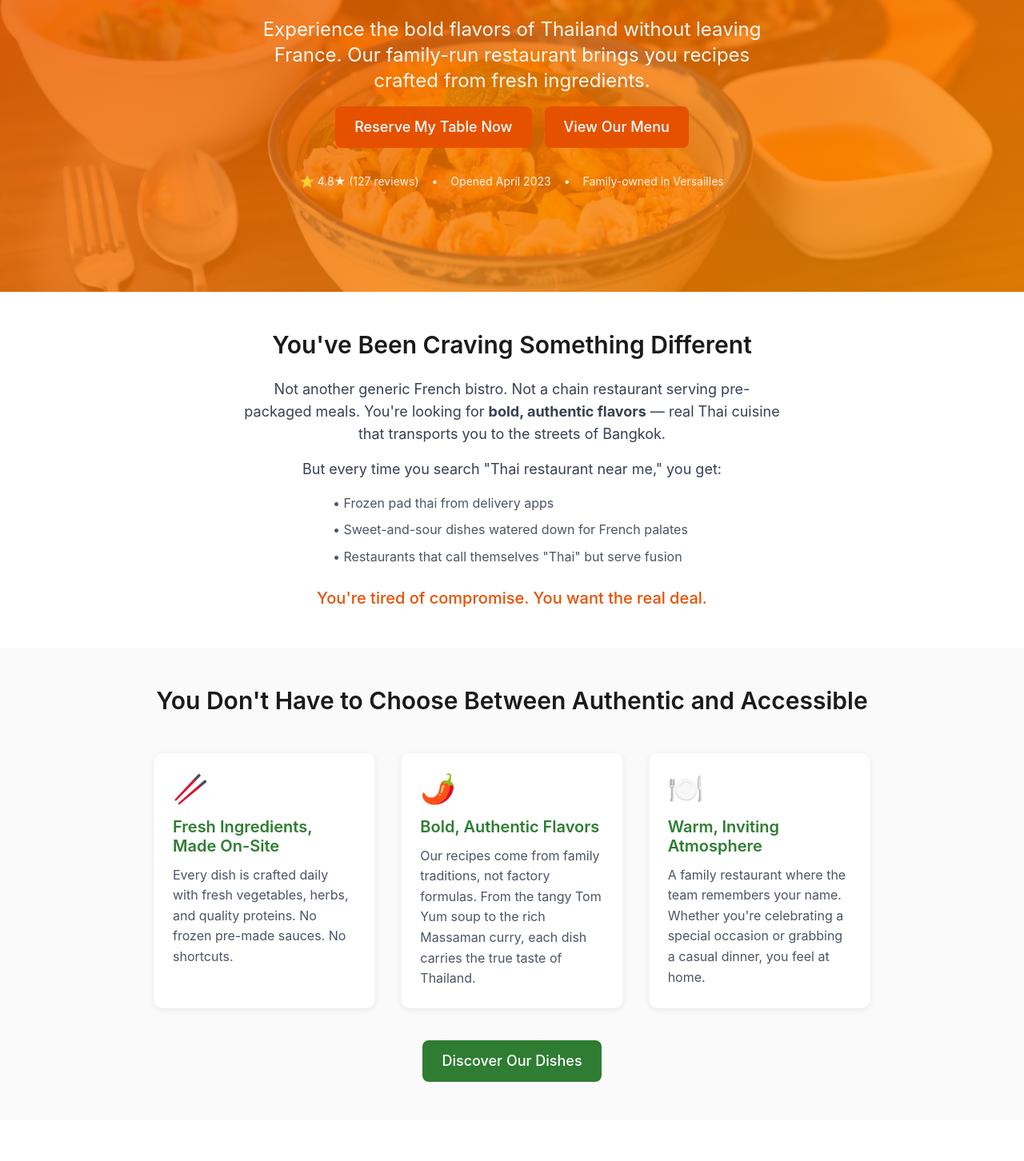
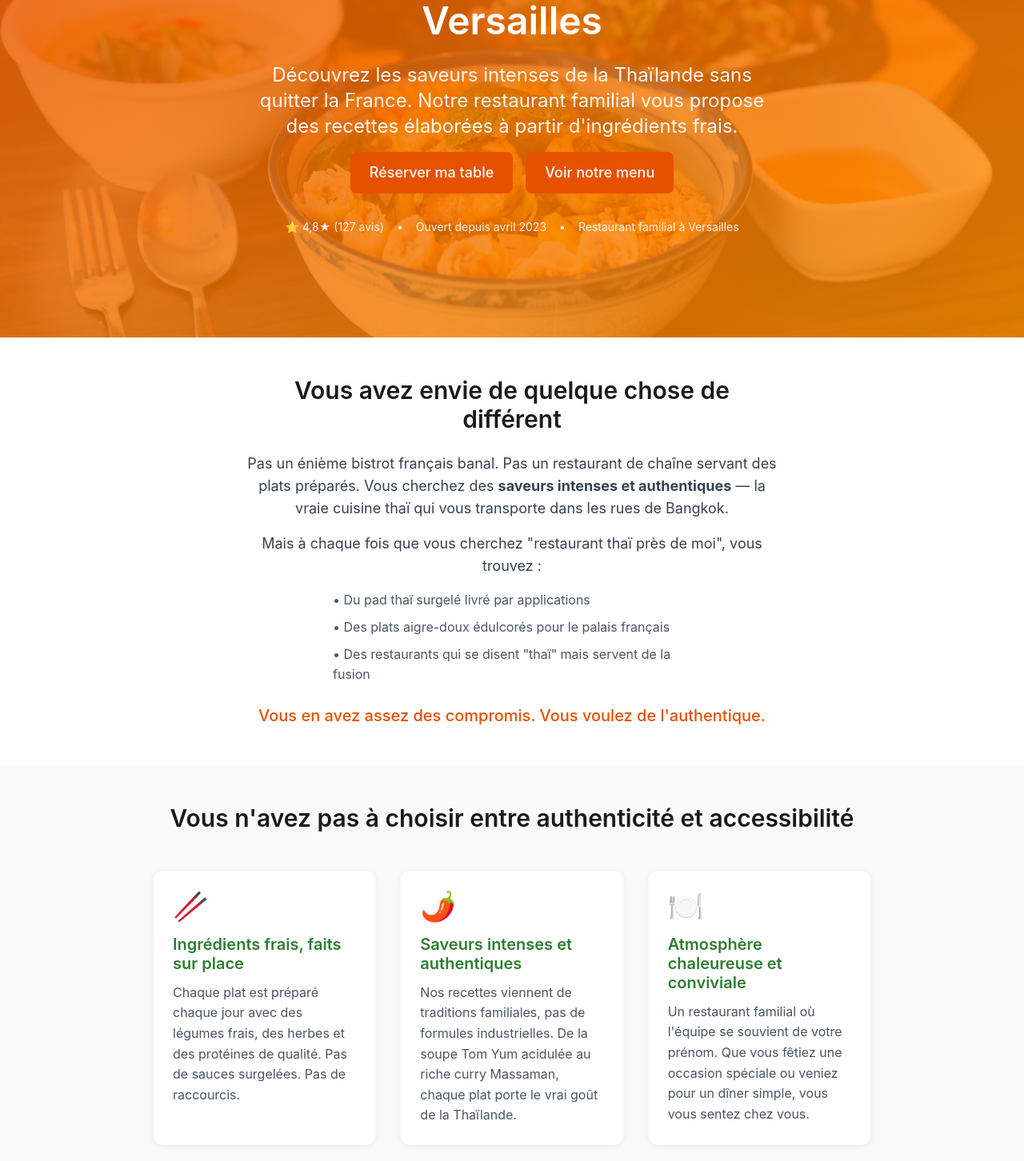
Before and after one commit to luongnv89/nakhonthai-versailles, a React (Vite) app: page / in a window 1280 px wide. Shown: the part 328-1780 px from the top of the page at 80% size. Built offline with nearby package versions, Linux system fonts and the light colour scheme.

Commit message:
feat: translate UI to French, replace Zenchef credit with bettersite.dev

```diff
--- a/src/App.jsx
+++ b/src/App.jsx
@@ -2,33 +2,33 @@ import { useState } from 'react'
 import './App.css'
 
 const menuData = {
-  starters: [
-    { name: "Soupe Tom Yum", description: "Soup with lemongrass, galangal, mushrooms and chili", price: "8,50 €", tags: ["S"] },
-    { name: "Soupe Tom Kha", description: "Coconut milk soup with galangal and mushrooms", price: "8,50 €", tags: [] },
-    { name: "Nem", description: "Crispy spring rolls with vegetables", price: "7,50 €", tags: ["V"] },
-    { name: "Satay", description: "Grilled chicken skewers with peanut sauce", price: "9,00 €", tags: [] },
-    { name: "Papaya Salad", description: "Green papaya salad with tomatoes and peanuts", price: "9,50 €", tags: ["V", "S"] },
+  entrées: [
+    { name: "Soupe Tom Yum", description: "Soupe à la citronnelle, galanga, champignons et piment", price: "8,50 €", tags: ["S"] },
+    { name: "Soupe Tom Kha", description: "Soupe au lait de coco avec galanga et champignons", price: "8,50 €", tags: [] },
+    { name: "Nem", description: "Rouleaux de printemps croustillants aux légumes", price: "7,50 €", tags: ["V"] },
+    { name: "Satay", description: "Brochettes de poulet grillé, sauce cacahuète", price: "9,00 €", tags: [] },
+    { name: "Salade de Papaye", description: "Salade de papaye verte aux tomates et cacahuètes", price: "9,50 €", tags: ["V", "S"] },
   ],
-  mains: [
-    { name: "Pad Thai", description: "Stir-fried rice noodles with shrimp, eggs and peanuts", price: "16,50 €", tags: [] },
-    { name: "Massaman Curry", description: "Curry with potatoes, peanuts and coconut milk", price: "15,50 €", tags: [] },
-    { name: "Green Curry", description: "Thai green curry with bamboo shoots and Thai basil", price: "15,50 €", tags: ["S"] },
-    { name: "Red Curry", description: "Thai red curry with vegetables", price: "15,00 €", tags: ["S"] },
-    { name: "Basil Chicken", description: "Stir-fried chicken with holy basil and chili", price: "14,50 €", tags: ["S"] },
-    { name: "Pad See Ew", description: "Stir-fried rice noodles with soy sauce", price: "14,50 €", tags: ["V"] },
-    { name: "Thai Fried Rice", description: "Fried rice with vegetables and choice of meat", price: "13,50 €", tags: [] },
-    { name: "Tiger Prawns", description: "Grilled tiger prawns with garlic sauce", price: "22,00 €", tags: [] },
+  plats: [
+    { name: "Pad Thaï", description: "Nouilles de riz sautées aux crevettes, œufs et cacahuètes", price: "16,50 €", tags: [] },
+    { name: "Curry Massaman", description: "Curry aux pommes de terre, cacahuètes et lait de coco", price: "15,50 €", tags: [] },
+    { name: "Curry Vert", description: "Curry vert thaï aux pousses de bambou et basilic thaï", price: "15,50 €", tags: ["S"] },
+    { name: "Curry Rouge", description: "Curry rouge thaï aux légumes", price: "15,00 €", tags: ["S"] },
+    { name: "Poulet au Basilic", description: "Poulet sauté au basilic sacré et piment", price: "14,50 €", tags: ["S"] },
+    { name: "Pad See Ew", description: "Nouilles de riz sautées à la sauce soja", price: "14,50 €", tags: ["V"] },
+    { name: "Riz Sauté Thaï", description: "Riz sauté aux légumes avec viande au choix", price: "13,50 €", tags: [] },
+    { name: "Gambas Tigrées", description: "Gambas tigrées grillées, sauce à l'ail", price: "22,00 €", tags: [] },
   ],
   desserts: [
-    { name: "Mango Sticky Rice", description: "Sweet coconut sticky rice with fresh mango", price: "8,50 €", tags: ["V"] },
-    { name: "Coconut Ice Cream", description: "Home-made coconut ice cream", price: "6,00 €", tags: ["V"] },
-    { name: "Thai Tea Crème Brûlée", description: "Thai tea flavored custard with caramelized sugar", price: "7,50 €", tags: ["V"] },
+    { name: "Riz Gluant à la Mangue", description: "Riz gluant à la noix de coco et mangue fraîche", price: "8,50 €", tags: ["V"] },
+    { name: "Glace à la Noix de Coco", description: "Glace maison à la noix de coco", price: "6,00 €", tags: ["V"] },
+    { name: "Crème Brûlée au Thé Thaï", description: "Crème parfumée au thé thaï avec sucre caramélisé", price: "7,50 €", tags: ["V"] },
   ],
-  drinks: [
-    { name: "Thai Tea", description: "Sweet Thai iced tea", price: "4,50 €", tags: ["V"] },
-    { name: "Thai Coffee", description: "Thai style iced coffee", price: "4,50 €", tags: ["V"] },
-    { name: "Fresh Coconut", description: "Fresh coconut water", price: "5,00 €", tags: ["V"] },
-    { name: "Lemongrass Tea", description: "Hot or iced lemongrass infusion", price: "4,00 €", tags: ["V"] },
+  boissons: [
+    { name: "Thé Thaï", description: "Thé glacé thaï sucré", price: "4,50 €", tags: ["V"] },
+    { name: "Café Thaï", description: "Café glacé à la thaïlandaise", price: "4,50 €", tags: ["V"] },
+    { name: "Noix de Coco Fraîche", description: "Eau de coco fraîche", price: "5,00 €", tags: ["V"] },
+    { name: "Infusion Citronnelle", description: "Infusion de citronnelle chaude ou glacée", price: "4,00 €", tags: ["V"] },
   ]
 }
 
@@ -37,42 +37,42 @@ const photos = Array.from({ length: 17 }, (_, i) => `${BASE}images/photo-${i + 1
 
 const testimonials = [
   {
-    quote: "The most authentic Thai food I've found in Versailles. The Pad Thai was incredible — you can tell everything is fresh and made with care.",
+    quote: "La cuisine thaï la plus authentique que j'ai trouvée à Versailles. Le Pad Thaï était incroyable — on sent que tout est frais et fait avec soin.",
     name: "Marie L.",
     role: "Versailles"
   },
   {
-    quote: "Finally a place that gets Thai cuisine right! The Green Curry has the perfect balance of spice. We're now regulars.",
+    quote: "Enfin un endroit qui maîtrise la cuisine thaïlandaise ! Le curry vert a un équilibre parfait entre épices et saveurs. Nous sommes devenus des habitués.",
     name: "Jean-Pierre D.",
-    role: "Local Resident"
+    role: "Habitant local"
   },
   {
-    quote: "A real gem in Versailles. We took our tourist friends here and everyone loved it.",
+    quote: "Un vrai bijou à Versailles. Nous y avons emmené nos amis touristes et tout le monde a adoré.",
     name: "Sophie M.",
-    role: "TripAdvisor Review"
+    role: "Avis TripAdvisor"
   }
 ]
 
 const faqs = [
   {
-    question: "Do you accommodate dietary restrictions?",
-    answer: "Absolutely. We offer vegetarian options and can adjust spice levels. Just let us know when you reserve."
+    question: "Proposez-vous des options pour régimes spéciaux ?",
+    answer: "Absolument. Nous proposons des options végétariennes et pouvons ajuster le niveau d'épices. Précisez-le simplement lors de votre réservation."
   },
   {
-    question: "Is there parking nearby?",
-    answer: "Yes! Street parking is available, and we're just 5 minutes from Versailles Château train station."
+    question: "Y a-t-il un parking à proximité ?",
+    answer: "Oui ! Du stationnement dans la rue est disponible, et nous sommes à seulement 5 minutes de la gare Versailles Château."
   },
   {
-    question: "Can I bring my family?",
-    answer: "We welcome families with children. Our menu has options everyone will love."
+    question: "Puis-je venir en famille ?",
+    answer: "Nous accueillons les familles avec enfants. Notre menu propose des options qui plairont à tous."
   },
   {
-    question: "Do you take walk-ins?",
-    answer: "We accept walk-ins when we have availability, but we recommend reserving — especially weekends!"
+    question: "Acceptez-vous les clients sans réservation ?",
+    answer: "Nous acceptons les clients sans réservation selon disponibilité, mais nous recommandons de réserver — surtout le week-end !"
   },
   {
-    question: "What are your opening hours?",
-    answer: "Monday-Saturday: 12:00-14:30 & 19:00-22:30. Closed Sunday."
+    question: "Quels sont vos horaires d'ouverture ?",
+    answer: "Lundi-Samedi : 12h00-14h30 & 19h00-22h30. Fermé le dimanche."
   }
 ]
 
@@ -82,7 +82,7 @@ const languages = [
 ]
 
 function App() {
-  const [activeCategory, setActiveCategory] = useState('mains')
+  const [activeCategory, setActiveCategory] = useState('plats')
   const [dietFilter, setDietFilter] = useState(null)
   const [openFaq, setOpenFaq] = useState(null)
   const [mobileMenuOpen, setMobileMenuOpen] = useState(false)
@@ -164,11 +164,11 @@ function App() {
         <div className="absolute inset-0 bg-gradient-to-br from-[#E65100]/85 to-[#FF8F00]/80"></div>
         <div className="container relative text-center">
           <h1 className="text-4xl md:text-5xl font-bold mb-6 max-w-3xl mx-auto">
-            Save Your Table — Authentic Thai Cuisine in Versailles
+            Réservez votre table — Cuisine thaïlandaise authentique à Versailles
           </h1>
           <p className="text-xl md:text-2xl mb-4 opacity-95 max-w-2xl mx-auto">
-            Experience the bold flavors of Thailand without leaving France.
-            Our family-run restaurant brings you recipes crafted from fresh ingredients.
+            Découvrez les saveurs intenses de la Thaïlande sans quitter la France.
+            Notre restaurant familial vous propose des recettes élaborées à partir d'ingrédients frais.
           </p>
           <div className="flex flex-wrap justify-center gap-4 mb-8">
             <a
@@ -177,18 +177,18 @@ function App() {
               rel="noopener noreferrer"
               className="btn-primary bg-white text-[#E65100] hover:bg-gray-100 text-lg px-8 py-4"
             >
-              Reserve My Table Now
+              Réserver ma table
             </a>
             <a href="#menu" className="btn-primary bg-transparent border-2 border-white hover:bg-white/10 text-white text-lg px-8 py-4">
-              View Our Menu
+              Voir notre menu
             </a>
           </div>
           <div className="flex items-center justify-center gap-4 text-sm opacity-90">
-            <span className="flex items-center gap-1">⭐ 4.8★ (127 reviews)</span>
+            <span className="flex items-center gap-1">⭐ 4,8★ (127 avis)</span>
             <span>•</span>
-            <span>Opened April 2023</span>
+            <span>Ouvert depuis avril 2023</span>
             <span>•</span>
-            <span>Family-owned in Versailles</span>
+            <span>Restaurant familial à Versailles</span>
           </div>
         </div>
       </section>
@@ -197,21 +197,21 @@ function App() {
       <section className="section bg-white">
         <div className="container">
           <div className="max-w-2xl mx-auto text-center">
-            <h2 className="text-3xl font-bold text-[#1A1A1A] mb-6">You've Been Craving Something Different</h2>
+            <h2 className="text-3xl font-bold text-[#1A1A1A] mb-6">Vous avez envie de quelque chose de différent</h2>
             <p className="text-lg text-gray-700 mb-4">
-              Not another generic French bistro. Not a chain restaurant serving pre-packaged meals.
-              You're looking for <strong>bold, authentic flavors</strong> — real Thai cuisine that transports you to the streets of Bangkok.
+              Pas un énième bistrot français banal. Pas un restaurant de chaîne servant des plats préparés.
+              Vous cherchez des <strong>saveurs intenses et authentiques</strong> — la vraie cuisine thaï qui vous transporte dans les rues de Bangkok.
             </p>
             <p className="text-lg text-gray-700 mb-4">
-              But every time you search "Thai restaurant near me," you get:
+              Mais à chaque fois que vous cherchez "restaurant thaï près de moi", vous trouvez :
             </p>
             <ul className="text-left text-gray-600 space-y-2 max-w-md mx-auto">
-              <li>• Frozen pad thai from delivery apps</li>
-              <li>• Sweet-and-sour dishes watered down for French palates</li>
-              <li>• Restaurants that call themselves "Thai" but serve fusion</li>
+              <li>• Du pad thaï surgelé livré par applications</li>
+              <li>• Des plats aigre-doux édulcorés pour le palais français</li>
+              <li>• Des restaurants qui se disent "thaï" mais servent de la fusion</li>
             </ul>
             <p className="text-xl font-medium text-[#E65100] mt-6">
-              You're tired of compromise. You want the real deal.
+              Vous en avez assez des compromis. Vous voulez de l'authentique.
             </p>
           </div>
         </div>
@@ -220,38 +220,38 @@ function App() {
       {/* Solution Section - DESIRE */}
       <section id="about" className="section bg-[#FAFAFA]">
         <div className="container">
-          <h2 className="text-3xl font-bold text-center mb-12">You Don't Have to Choose Between Authentic and Accessible</h2>
+          <h2 className="text-3xl font-bold text-center mb-12">Vous n'avez pas à choisir entre authenticité et accessibilité</h2>
           <div className="grid md:grid-cols-3 gap-8 max-w-4xl mx-auto">
             <div className="card">
               <div className="text-4xl mb-4">🥢</div>
-              <h3 className="text-xl font-semibold text-[#2E7D32] mb-3">Fresh Ingredients, Made On-Site</h3>
+              <h3 className="text-xl font-semibold text-[#2E7D32] mb-3">Ingrédients frais, faits sur place</h3>
               <p className="text-gray-600">
-                Every dish is crafted daily with fresh vegetables, herbs, and quality proteins.
-                No frozen pre-made sauces. No shortcuts.
+                Chaque plat est préparé chaque jour avec des légumes frais, des herbes et des protéines de qualité.
+                Pas de sauces surgelées. Pas de raccourcis.
               </p>
             </div>
             <div className="card">
               <div className="text-4xl mb-4">🌶️</div>
-              <h3 className="text-xl font-semibold text-[#2E7D32] mb-3">Bold, Authentic Flavors</h3>
+              <h3 className="text-xl font-semibold text-[#2E7D32] mb-3">Saveurs intenses et authentiques</h3>
               <p className="text-gray-600">
-                Our recipes come from family traditions, not factory formulas.
-                From the tangy Tom Yum soup to the rich Massaman curry,
-                each dish carries the true taste of Thailand.
+                Nos recettes viennent de traditions familiales, pas de formules industrielles.
+                De la soupe Tom Yum acidulée au riche curry Massaman,
+                chaque plat porte le vrai goût de la Thaïlande.
               </p>
             </div>
             <div className="card">
               <div className="text-4xl mb-4">🍽️</div>
-              <h3 className="text-xl font-semibold text-[#2E7D32] mb-3">Warm, Inviting Atmosphere</h3>
+              <h3 className="text-xl font-semibold text-[#2E7D32] mb-3">Atmosphère chaleureuse et conviviale</h3>
               <p className="text-gray-600">
-                A family restaurant where the team remembers your name.
-                Whether you're celebrating a special occasion or grabbing a casual dinner,
-                you feel at home.
+                Un restaurant familial où l'équipe se souvient de votre prénom.
+                Que vous fêtiez une occasion spéciale ou veniez pour un dîner simple,
+                vous vous sentez chez vous.
               </p>
             </div>
           </div>
           <div className="text-center mt-10">
             <a href="#menu" className="btn-secondary text-lg">
-              Discover Our Dishes
+              Découvrir nos plats
             </a>
           </div>
         </div>
@@ -260,14 +260,14 @@ function App() {
       {/* Photo Gallery */}
       <section id="gallery" className="section bg-white">
         <div className="container">
-          <h2 className="text-3xl font-bold text-center mb-4">Our Dishes</h2>
-          <p className="text-center text-gray-600 mb-10">A visual journey through our authentic Thai cuisine</p>
+          <h2 className="text-3xl font-bold text-center mb-4">Nos plats</h2>
+          <p className="text-center text-gray-600 mb-10">Un voyage visuel à travers notre cuisine thaï authentique</p>
           <div className="grid grid-cols-2 md:grid-cols-4 gap-4">
             {photos.slice(1, 13).map((photo, idx) => (
               <div key={idx} className="relative overflow-hidden rounded-lg aspect-square group">
                 <img
                   src={photo}
-                  alt={`Nakhon Thai dish ${idx + 1}`}
+                  alt={`Plat Nakhon Thai ${idx + 1}`}
                   className="w-full h-full object-cover transition-transform duration-300 group-hover:scale-110"
                 />
                 <div className="absolute inset-0 bg-black/0 group-hover:bg-black/20 transition-colors"></div>
@@ -276,7 +276,7 @@ function App() {
           </div>
           <div className="text-center mt-8">
             <a href="#contact" className="btn-primary">
-              Reserve Your Table
+              Réserver votre table
             </a>
           </div>
         </div>
@@ -404,7 +404,7 @@ function App() {
       {/* Social Proof */}
       <section className="section bg-white">
         <div className="container">
-          <h2 className="text-3xl font-bold text-center mb-12">What Our Guests Say</h2>
+          <h2 className="text-3xl font-bold text-center mb-12">Ce que disent nos clients</h2>
           <div className="grid md:grid-cols-3 gap-8 max-w-4xl mx-auto">
             {testimonials.map((testimonial, idx) => (
               <div key={idx} className="card">
@@ -444,24 +444,24 @@ function App() {
       {/* Contact - ACTION */}
       <section id="contact" className="section bg-gradient-to-br from-[#E65100] to-[#FF8F00] text-white">
         <div className="container">
-          <h2 className="text-3xl font-bold text-center mb-4">Reserve Your Table Now</h2>
+          <h2 className="text-3xl font-bold text-center mb-4">Réservez votre table maintenant</h2>
           <p className="text-center text-xl opacity-90 mb-8">
-            The best Thai table in Versailles won't stay empty for long. Tables fill fast on weekends!
+            La meilleure table thaï de Versailles ne restera pas vide longtemps. Les tables se remplissent vite le week-end !
           </p>
           <div className="grid md:grid-cols-2 gap-8 max-w-4xl mx-auto">
             <div className="card h-full bg-white text-gray-800">
-              <h3 className="text-xl font-semibold mb-4">Visit Us</h3>
+              <h3 className="text-xl font-semibold mb-4">Nous rendre visite</h3>
               <p className="text-gray-700 mb-2">
-                <strong>Address:</strong><br/>
+                <strong>Adresse :</strong><br/>
                 4 Rue Philippe de Dangeau<br/>
                 78000 Versailles, France
               </p>
               <p className="text-gray-700 mb-4">
-                <strong>Phone:</strong><br/>
+                <strong>Téléphone :</strong><br/>
                 <a href="tel:0977462207" className="text-[#E65100] hover:underline text-lg">09 77 46 22 07</a>
               </p>
               <p className="text-gray-600 text-sm mb-4">
-                We answer within 3 rings!
+                Nous répondons en moins de 3 sonneries !
               </p>
               <a
                 href="https://www.google.com/maps/dir/?api=1&destination=Nakhon+Thai+4+Rue+Philippe+de+Dangeau++78000+Versailles+fr"
@@ -469,7 +469,7 @@ function App() {
                 rel="noopener noreferrer"
                 className="btn-secondary inline-block"
               >
-                Get Directions
+                Itinéraire
               </a>
             </div>
             <div className="card h-full bg-white text-gray-800">
@@ -511,7 +511,7 @@ function App() {
             </div>
           </div>
           <div className="text-center mt-8 text-sm opacity-80">
-            <p>🛡️ No cancellation fees. Change your reservation anytime.</p>
+            <p>🛡️ Aucun frais d'annulation. Modifiez votre réservation à tout moment.</p>
           </div>
         </div>
       </section>
@@ -555,7 +555,7 @@ function App() {
               >
                 <img
                   src={photo}
-                  alt="Instagram post"
+                  alt="Publication Instagram"
                   className="w-full h-full object-cover hover:scale-110 transition-transform duration-300"
                 />
               </a>
@@ -605,7 +605,7 @@ function App() {
             © 2026 Nakhon Thai — Restaurant traditionnel à Versailles
           </p>
           <p className="text-gray-600 text-xs mt-2">
-            Créé avec Zenchef
+            Créé avec <a href="https://bettersite.dev" target="_blank" rel="noopener noreferrer" className="hover:text-white">bettersite.dev</a>
           </p>
         </div>
       </footer>
```
